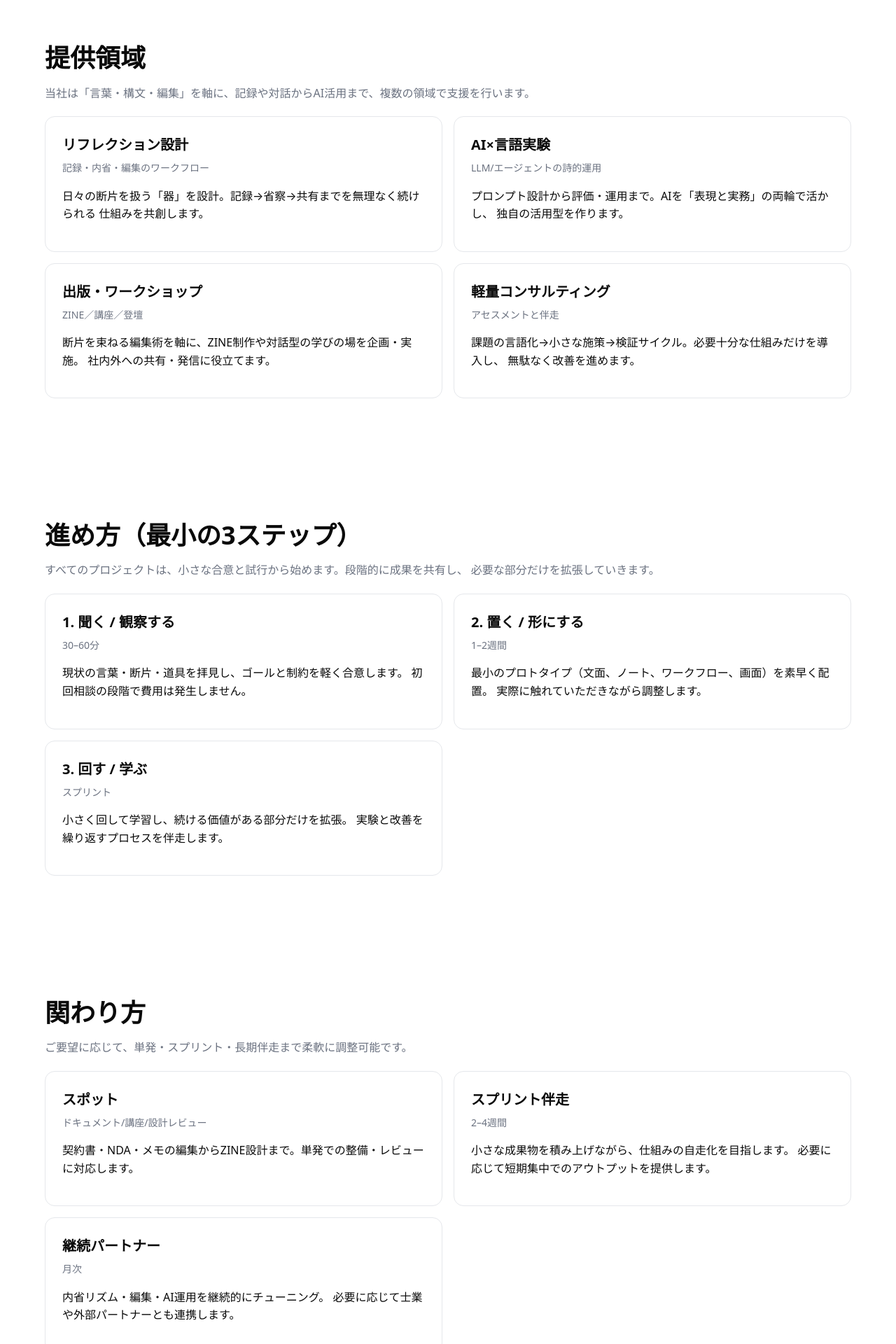
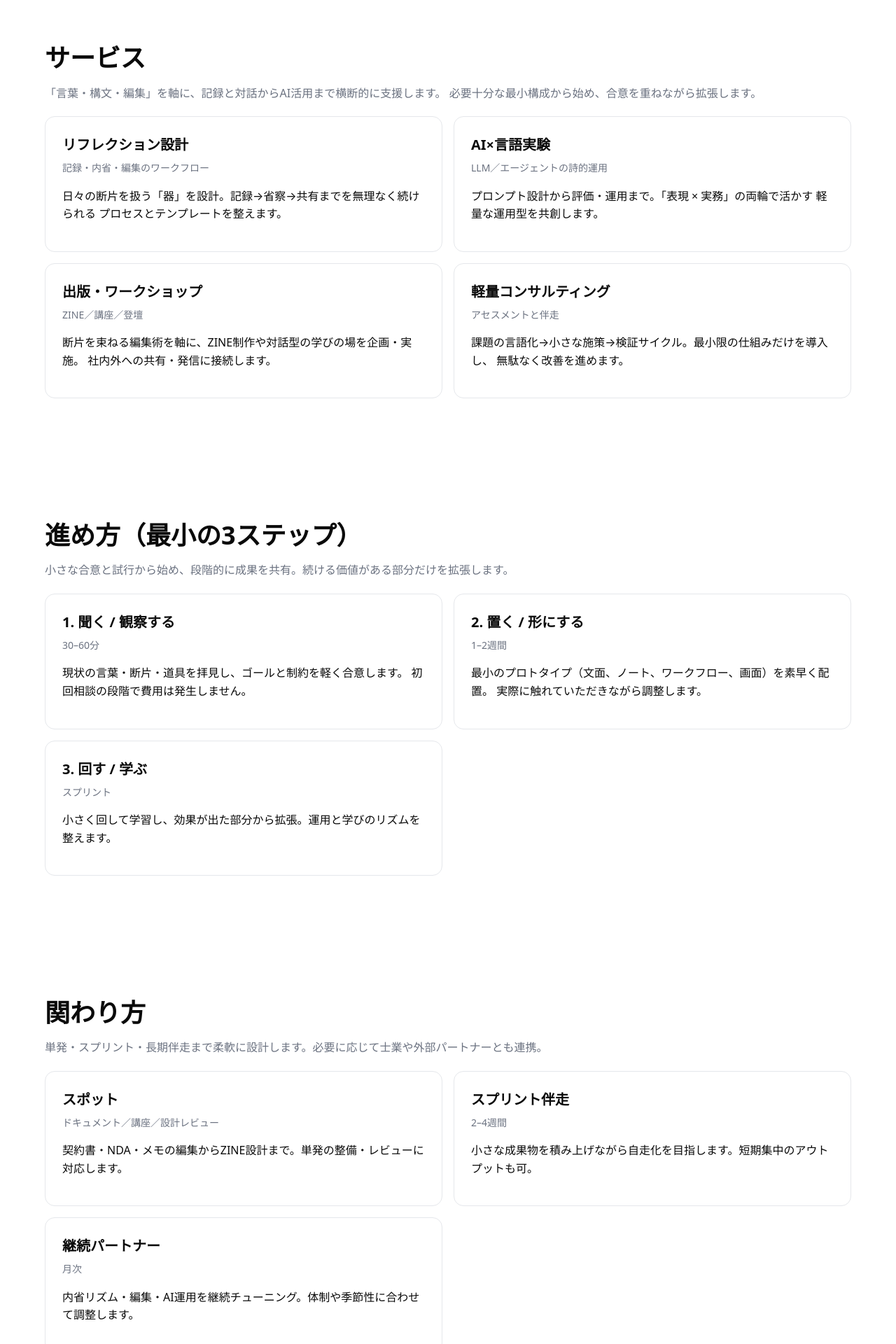
Before and after one commit to yasufrag/fragmentpractice.com, a Next.js app: page /work in a window 1280 px wide. Shown: the part 560-2480 px from the top of the page at 70% size. Built offline with nearby package versions, Linux system fonts and the light colour scheme.

Commit message:
commit fragmentpractice.com

```diff
--- a/src/app/page.tsx
+++ b/src/app/page.tsx
@@ -10,7 +10,7 @@ export default function Home() {
         </p>
         <div style={{ marginTop: 20, display: "flex", gap: 12, justifyContent: "center" }}>
           <a className="cta primary" href="/contact">お問い合わせ</a>
-          <a className="cta" href="/work">提供領域を見る</a>
+          <a className="cta" href="/work">サービスを見る</a>
         </div>
       </section>
 
--- a/src/app/work/page.tsx
+++ b/src/app/work/page.tsx
@@ -3,54 +3,59 @@ export default function Work() {
   return (
     <div className="container">
       {/* Hero */}
-      <section className="hero" style={{ textAlign: 'left' }}>
-        <h1 className="h1">提供領域</h1>
+      <section className="hero" style={{ textAlign: "left" }}>
+        <h1 className="h1">Work</h1>
         <p className="lead" style={{ marginTop: 8 }}>
-          軽やかな仕組みで、共創の足場を整えます。<br />
-          リフレクション設計／AI×言語実験／出版・講座／コンサルティング。
+          言葉と仕組みを整え、共創の足場を軽やかに整備します。<br />
+          リフレクション設計／AI×言語実験／出版・講座／軽量コンサルティング。
         </p>
-        <div style={{ marginTop: 20, display: 'flex', gap: 12 }}>
+        <div style={{ marginTop: 20, display: "flex", gap: 12 }}>
           <a className="cta primary" href="/contact">お問い合わせ</a>
           <a className="cta" href="/company">会社情報</a>
         </div>
       </section>
 
       {/* Services */}
-      <section className="section">
-        <h2 className="h2" style={{ marginBottom: 12 }}>提供領域</h2>
+      <section className="section" aria-labelledby="services">
+        <h2 id="services" className="h2" style={{ marginBottom: 12 }}>サービス</h2>
         <p style={{ marginBottom: 20, color: "var(--muted)" }}>
-          当社は「言葉・構文・編集」を軸に、記録や対話からAI活用まで、複数の領域で支援を行います。
+          「言葉・構文・編集」を軸に、記録と対話からAI活用まで横断的に支援します。
+          必要十分な最小構成から始め、合意を重ねながら拡張します。
         </p>
+
         <div className="grid">
           <article className="card">
             <div className="title">リフレクション設計</div>
             <div className="meta">記録・内省・編集のワークフロー</div>
             <p>
               日々の断片を扱う「器」を設計。記録→省察→共有までを無理なく続けられる
-              仕組みを共創します。
+              プロセスとテンプレートを整えます。
             </p>
           </article>
+
           <article className="card">
             <div className="title">AI×言語実験</div>
-            <div className="meta">LLM/エージェントの詩的運用</div>
+            <div className="meta">LLM／エージェントの詩的運用</div>
             <p>
-              プロンプト設計から評価・運用まで。AIを「表現と実務」の両輪で活かし、
-              独自の活用型を作ります。
+              プロンプト設計から評価・運用まで。「表現 × 実務」の両輪で活かす
+              軽量な運用型を共創します。
             </p>
           </article>
+
           <article className="card">
             <div className="title">出版・ワークショップ</div>
             <div className="meta">ZINE／講座／登壇</div>
             <p>
               断片を束ねる編集術を軸に、ZINE制作や対話型の学びの場を企画・実施。
-              社内外への共有・発信に役立てます。
+              社内外への共有・発信に接続します。
             </p>
           </article>
+
           <article className="card">
             <div className="title">軽量コンサルティング</div>
             <div className="meta">アセスメントと伴走</div>
             <p>
-              課題の言語化→小さな施策→検証サイクル。必要十分な仕組みだけを導入し、
+              課題の言語化→小さな施策→検証サイクル。最小限の仕組みだけを導入し、
               無駄なく改善を進めます。
             </p>
           </article>
@@ -58,12 +63,12 @@ export default function Work() {
       </section>
 
       {/* Process */}
-      <section className="section">
-        <h2 className="h2" style={{ marginBottom: 12 }}>進め方（最小の3ステップ）</h2>
+      <section className="section" aria-labelledby="process">
+        <h2 id="process" className="h2" style={{ marginBottom: 12 }}>進め方（最小の3ステップ）</h2>
         <p style={{ marginBottom: 20, color: "var(--muted)" }}>
-          すべてのプロジェクトは、小さな合意と試行から始めます。段階的に成果を共有し、
-          必要な部分だけを拡張していきます。
+          小さな合意と試行から始め、段階的に成果を共有。続ける価値がある部分だけを拡張します。
         </p>
+
         <div className="grid">
           <article className="card">
             <div className="title">1. 聞く / 観察する</div>
@@ -73,6 +78,7 @@ export default function Work() {
               初回相談の段階で費用は発生しません。
             </p>
           </article>
+
           <article className="card">
             <div className="title">2. 置く / 形にする</div>
             <div className="meta">1–2週間</div>
@@ -81,57 +87,82 @@ export default function Work() {
               実際に触れていただきながら調整します。
             </p>
           </article>
+
           <article className="card">
             <div className="title">3. 回す / 学ぶ</div>
             <div className="meta">スプリント</div>
             <p>
-              小さく回して学習し、続ける価値がある部分だけを拡張。
-              実験と改善を繰り返すプロセスを伴走します。
+              小さく回して学習し、効果が出た部分から拡張。運用と学びのリズムを整えます。
             </p>
           </article>
         </div>
       </section>
 
       {/* Engagement models */}
-      <section className="section">
-        <h2 className="h2" style={{ marginBottom: 12 }}>関わり方</h2>
+      <section className="section" aria-labelledby="engagement">
+        <h2 id="engagement" className="h2" style={{ marginBottom: 12 }}>関わり方</h2>
         <p style={{ marginBottom: 20, color: "var(--muted)" }}>
-          ご要望に応じて、単発・スプリント・長期伴走まで柔軟に調整可能です。
+          単発・スプリント・長期伴走まで柔軟に設計します。必要に応じて士業や外部パートナーとも連携。
         </p>
+
         <div className="grid">
           <article className="card">
             <div className="title">スポット</div>
-            <div className="meta">ドキュメント/講座/設計レビュー</div>
+            <div className="meta">ドキュメント／講座／設計レビュー</div>
             <p>
-              契約書・NDA・メモの編集からZINE設計まで。単発での整備・レビューに対応します。
+              契約書・NDA・メモの編集からZINE設計まで。単発の整備・レビューに対応します。
             </p>
           </article>
+
           <article className="card">
             <div className="title">スプリント伴走</div>
             <div className="meta">2–4週間</div>
             <p>
-              小さな成果物を積み上げながら、仕組みの自走化を目指します。
-              必要に応じて短期集中でのアウトプットを提供します。
+              小さな成果物を積み上げながら自走化を目指します。短期集中のアウトプットも可。
             </p>
           </article>
+
           <article className="card">
             <div className="title">継続パートナー</div>
             <div className="meta">月次</div>
             <p>
-              内省リズム・編集・AI運用を継続的にチューニング。
-              必要に応じて士業や外部パートナーとも連携します。
+              内省リズム・編集・AI運用を継続チューニング。体制や季節性に合わせて調整します。
             </p>
           </article>
         </div>
       </section>
 
+      {/* Problems we help with */}
+      <section className="section" aria-labelledby="problems">
+        <h2 id="problems" className="h2" style={{ marginBottom: 12 }}>対象となる課題例</h2>
+        <p style={{ marginBottom: 20, color: "var(--muted)" }}>
+          具体的な要件が固まっていなくても問題ありません。現状の断片から一緒に言語化します。
+        </p>
+
+        <div className="grid">
+          <article className="card">
+            <div className="title">記録が続かない</div>
+            <div className="meta">ワークフロー設計</div>
+            <p>毎日のメモ／議事録／ふりかえりを最小の器で回せるように整えます。</p>
+          </article>
+          <article className="card">
+            <div className="title">AIをどこから始めるか</div>
+            <div className="meta">プロトタイプ設計</div>
+            <p>小さな実験から価値を検証。評価と運用の型までをご一緒に。</p>
+          </article>
+          <article className="card">
+            <div className="title">言葉が定まらない</div>
+            <div className="meta">編集と言語化</div>
+            <p>社内向けの合意文面から対外発信まで、一貫した構文を作ります。</p>
+          </article>
+        </div>
+      </section>
+
       {/* CTA */}
-      <section className="section" style={{ textAlign: 'center' }}>
+      <section className="section" style={{ textAlign: "center" }}>
         <h3 className="h3">まずは軽くご相談から。</h3>
-        <p className="lead">
-          要件が固まっていなくても大丈夫です。現在地を一緒に言語化するところから始めましょう。
-        </p>
-        <div style={{ marginTop: 16, display: 'flex', gap: 12, justifyContent: 'center' }}>
+        <p className="lead">現在地を一緒に整え、最小の一歩から始めましょう。</p>
+        <div style={{ marginTop: 16, display: "flex", gap: 12, justifyContent: "center" }}>
           <a className="cta primary" href="/contact">お問い合わせ</a>
           <a className="cta" href="/company">会社概要を見る</a>
         </div>
```
